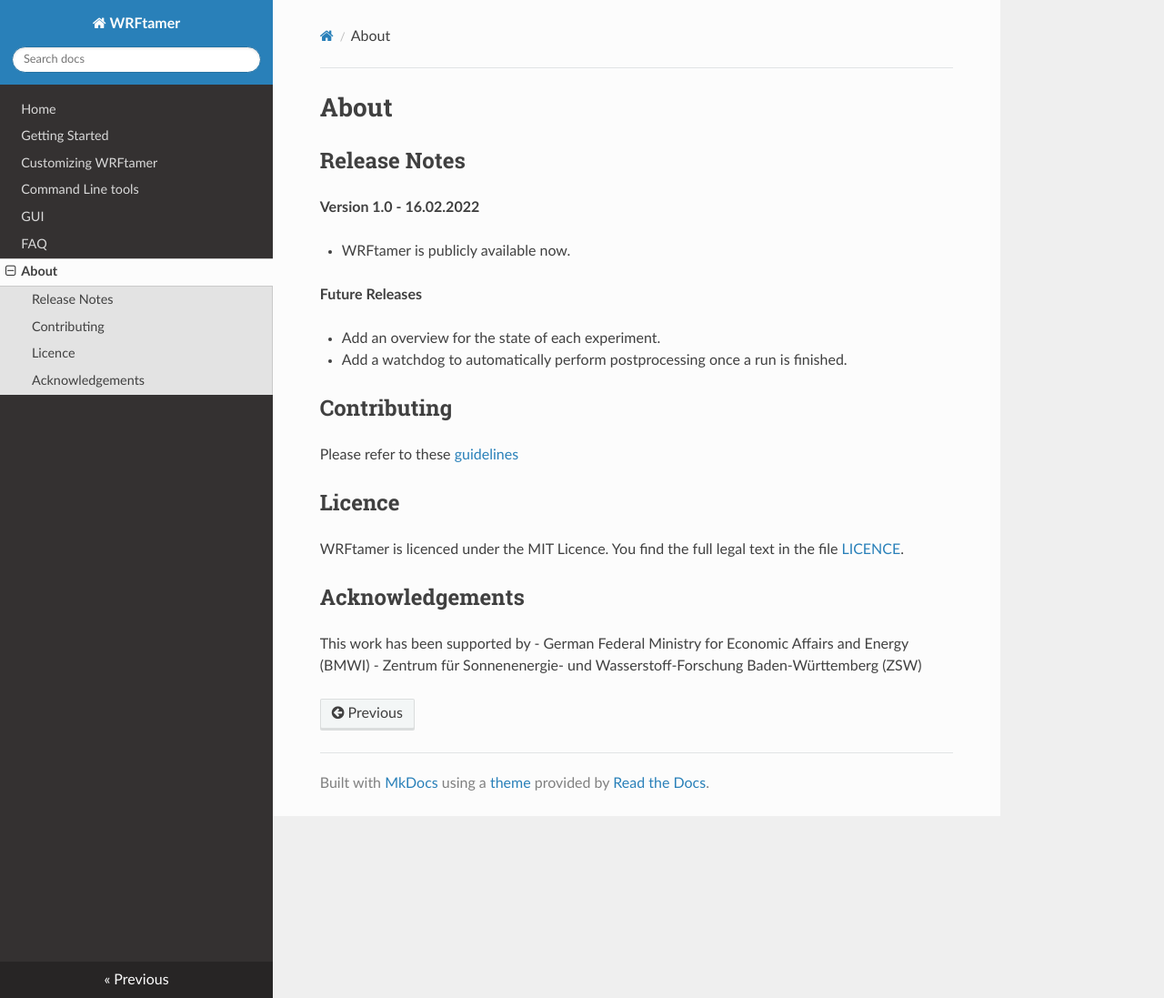
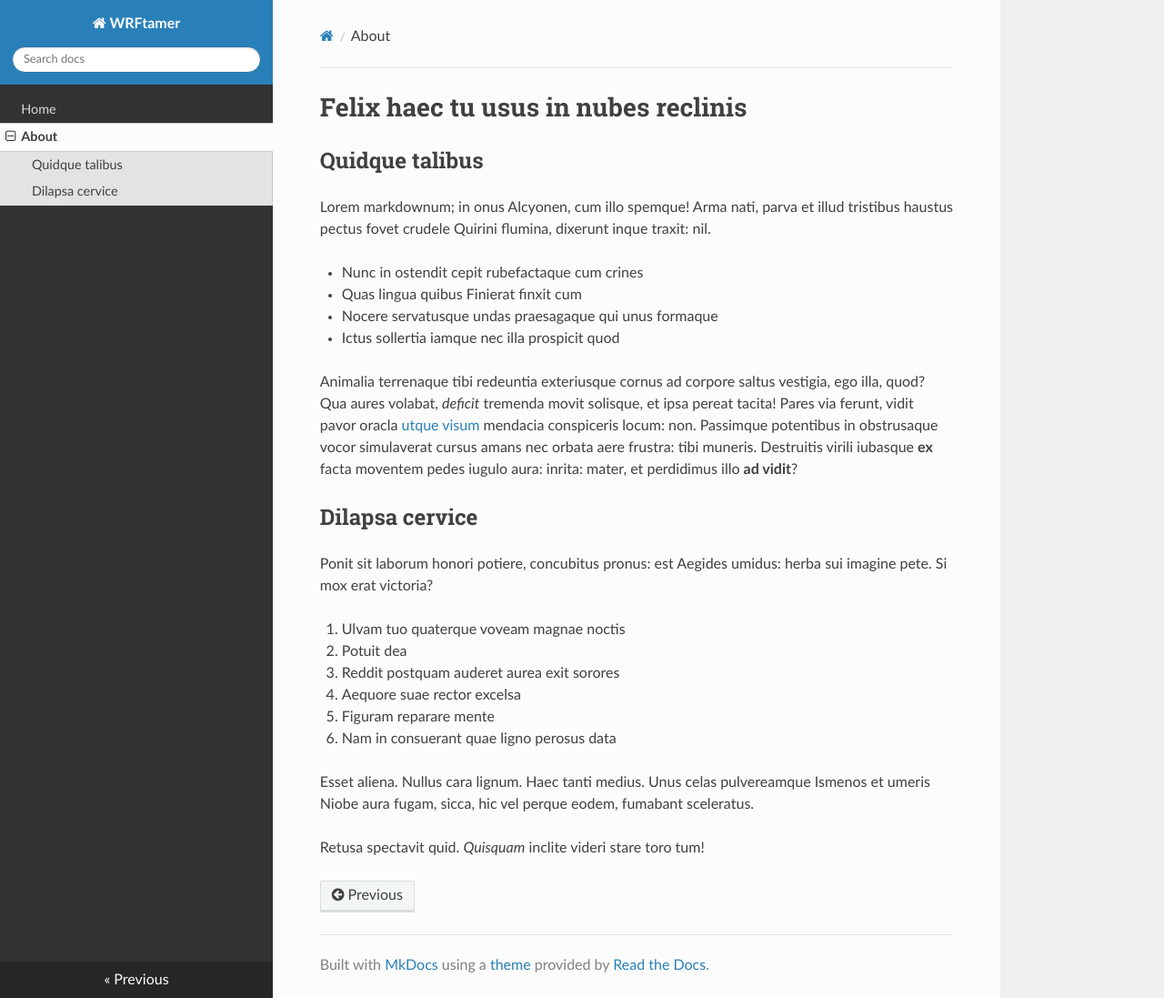
Before and after one commit to os-simopt/wrftamer, an MkDocs documentation site: the page built from docs/about.md, in a window 1280 px wide and 1097 px high. Shown: the whole window at 91% size. Built offline with MkDocs 1.6.1, drawn with Linux system fonts in a browser that asks for light colours; nearby versions of some CDN libraries.

Commit message:
fixing docs

```diff
--- a/docs/about.md
+++ b/docs/about.md
@@ -1,34 +1,38 @@
-# About
+# Felix haec tu usus in nubes reclinis
 
-## Release Notes
+## Quidque talibus
 
-**Version 1.0 - 16.02.2022**
+Lorem markdownum; in onus Alcyonen, cum illo spemque! Arma nati, parva et illud
+tristibus haustus pectus fovet crudele Quirini flumina, dixerunt inque traxit:
+nil.
 
-- WRFtamer is publicly available now.
+- Nunc in ostendit cepit rubefactaque cum crines
+- Quas lingua quibus Finierat finxit cum
+- Nocere servatusque undas praesagaque qui unus formaque
+- Ictus sollertia iamque nec illa prospicit quod
 
-**Future Releases**
+Animalia terrenaque tibi redeuntia exteriusque cornus ad corpore saltus
+vestigia, ego illa, quod? Qua aures volabat, *deficit* tremenda movit solisque,
+et ipsa pereat tacita! Pares via ferunt, vidit pavor oracla [utque
+visum](http://ossa.net/) mendacia conspiceris locum: non. Passimque potentibus
+in obstrusaque vocor simulaverat cursus amans nec orbata aere frustra: tibi
+muneris. Destruitis virili iubasque **ex** facta moventem pedes iugulo aura:
+inrita: mater, et perdidimus illo **ad vidit**?
 
-- Add an overview for the state of each experiment.
-- Add a watchdog to automatically perform postprocessing once a run is finished.
+## Dilapsa cervice
 
-<!--
-- Should the EXP_NAME.yaml file be deleted once wt create has been executed? Afte all, the
-  configure.yaml file is here anyway, and I don't want to cause confusion. Furthermore, the .yaml files
-  may pile up.
-- remove link_grib from list of essential files? We have replaced the file with a python version, that is more dynamic. (works for GRIBFILE_XXXX.
--->
+Ponit sit laborum honori potiere, concubitus pronus: est Aegides umidus: herba
+sui imagine pete. Si mox erat victoria?
 
-## Contributing
+1. Ulvam tuo quaterque voveam magnae noctis
+2. Potuit dea
+3. Reddit postquam auderet aurea exit sorores
+4. Aequore suae rector excelsa
+5. Figuram reparare mente
+6. Nam in consuerant quae ligno perosus data
 
-Please refer to these [guidelines](https://github.com/user/repo/blob/branch/other_file.md)
+Esset aliena. Nullus cara lignum. Haec tanti medius. Unus celas pulvereamque
+Ismenos et umeris Niobe aura fugam, sicca, hic vel perque eodem, fumabant
+sceleratus.
 
-## Licence
-
-WRFtamer is licenced under the MIT Licence. You find the full legal text in the file
-[LICENCE](https://github.com/user/repo/blob/branch/LICENCE).
-
-## Acknowledgements
-
-This work has been supported by
-- German Federal Ministry for Economic Affairs and Energy (BMWI)
-- Zentrum für Sonnenenergie- und Wasserstoff-Forschung Baden-Württemberg (ZSW)
+Retusa spectavit quid. *Quisquam* inclite videri stare toro tum!
--- a/mkdocs.yml
+++ b/mkdocs.yml
@@ -2,10 +2,5 @@ site_name: WRFtamer
 site_url: https://wrftamer.readthedocs.io/en/latest/
 nav:
     - Home: index.md
-    - Getting Started: getting_started.md
-    - Customizing WRFtamer: customizing.md
-    - Command Line tools: command_line_tools.md
-    - GUI: GUI.md
-    - FAQ: faq.md
     - About: about.md
 theme: readthedocs
```
Also changed, not shown: docs/index.md (+12 -28 lines), .readthedocs.yaml (line endings or trailing spaces).
